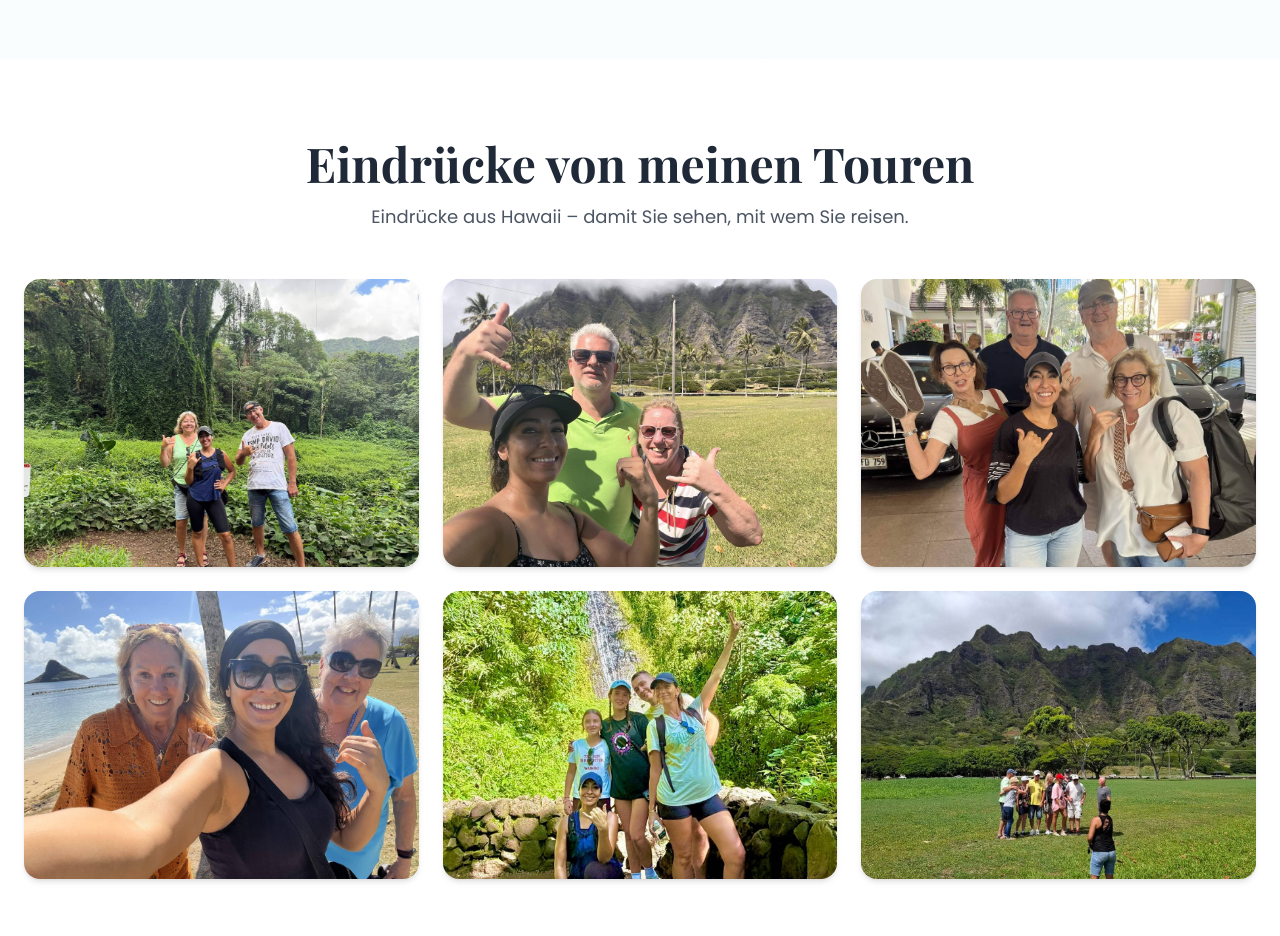
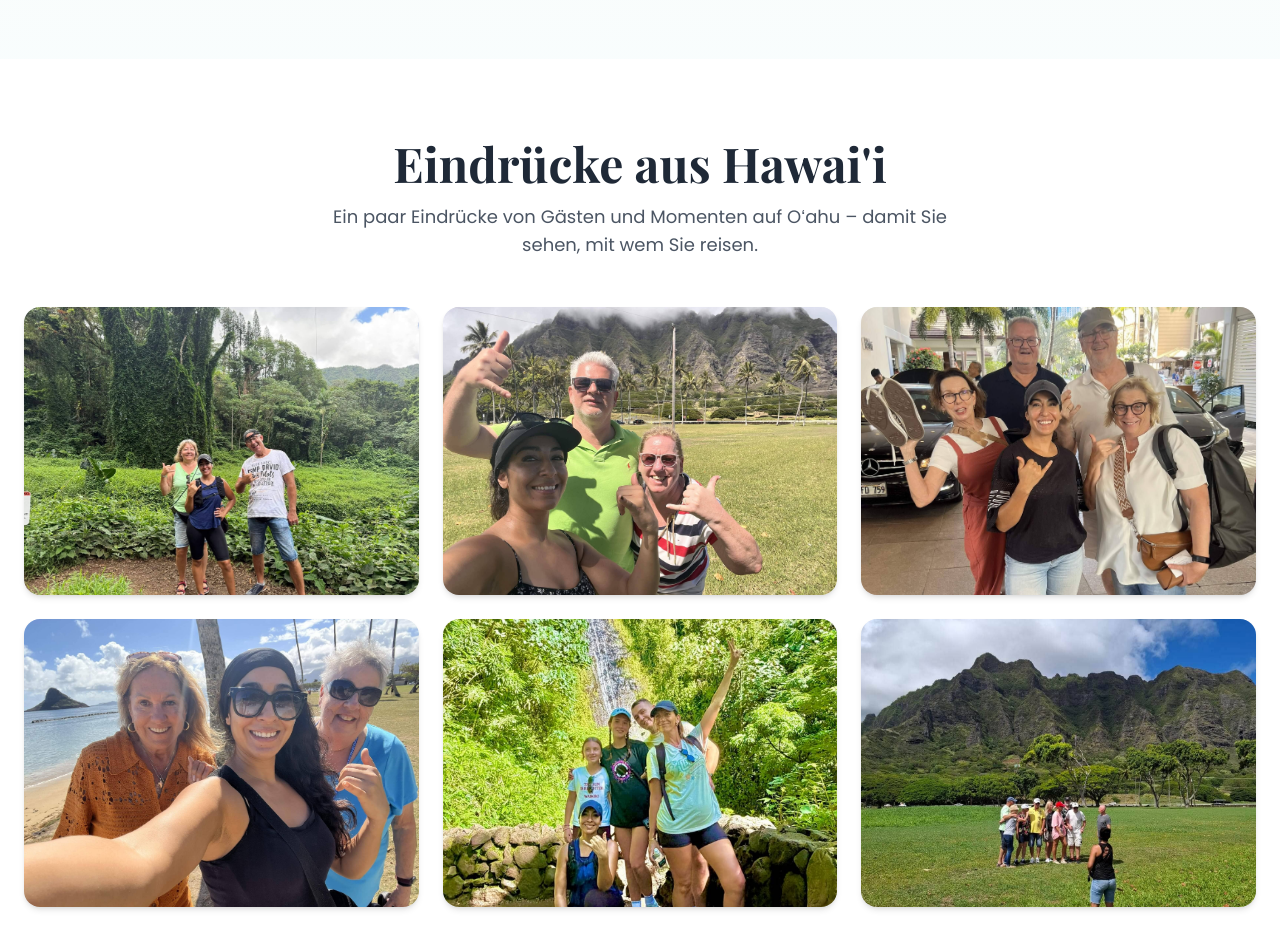
Before and after one commit to hawaiipanoramatours-prog/hawaiipanoramatours, a React (Vite) app: page / in a window 1280 px wide. Shown: the part 2860-3796 px from the top of the page. Built offline with nearby package versions, Linux system fonts and the light colour scheme.

Commit message:
Update Sections.impl.jsx

```diff
--- a/src/components/Sections.impl.jsx
+++ b/src/components/Sections.impl.jsx
@@ -260,10 +260,10 @@ export function Gallery(){
           viewport={{ once: true }}
         >
           <h2 className="font-playfair text-4xl md:text-5xl font-bold text-gray-800 mb-4">
-            Eindrücke von meinen Touren
+            Eindrücke aus Hawai'i
           </h2>
           <p className="font-poppins text-lg text-gray-600 max-w-2xl mx-auto">
-            Eindrücke aus Hawaii – damit Sie sehen, mit wem Sie reisen.
+           Ein paar Eindrücke von Gästen und Momenten auf Oʻahu – damit Sie sehen, mit wem Sie reisen.
           </p>
         </motion.div>
 
```
